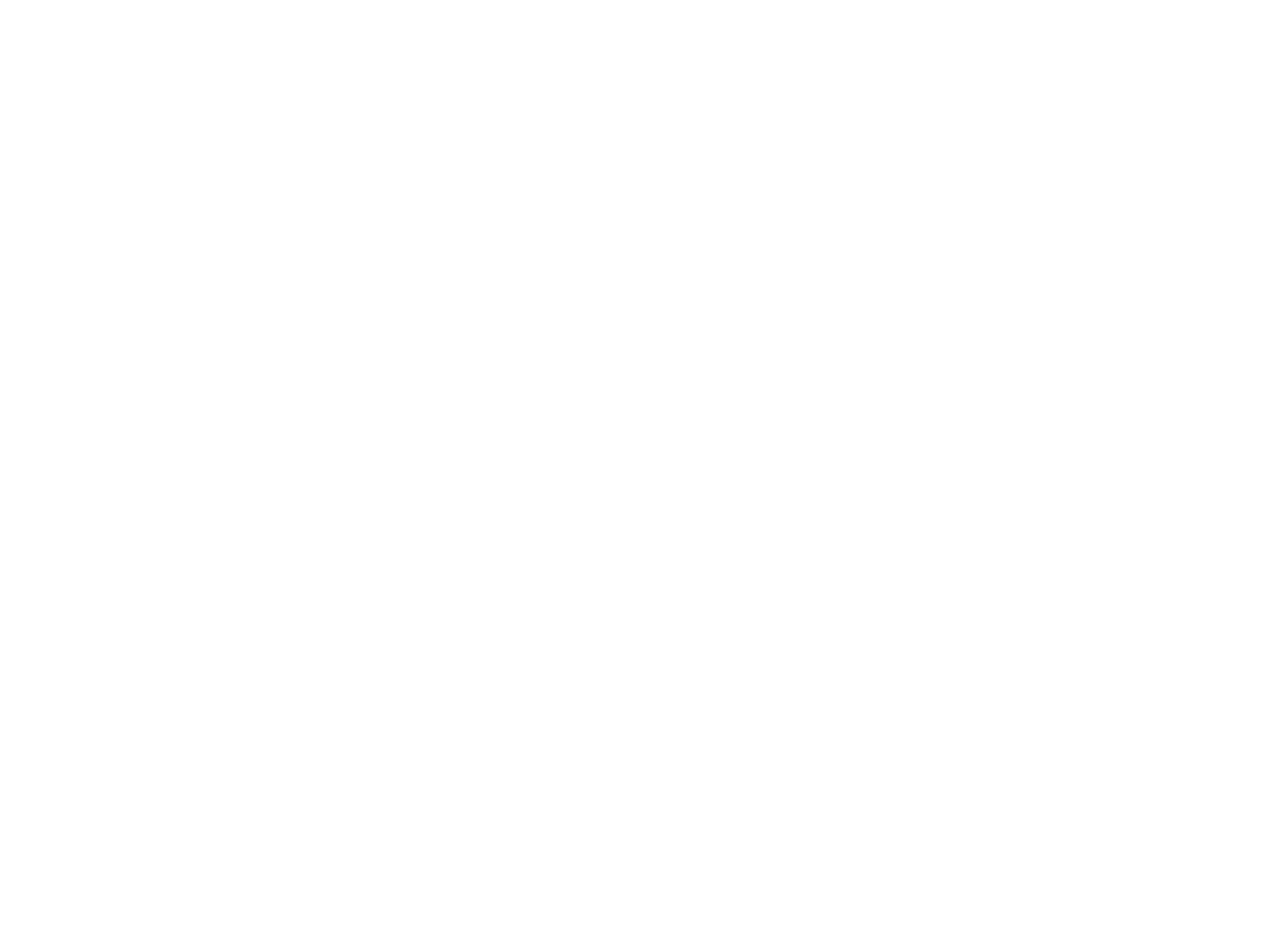
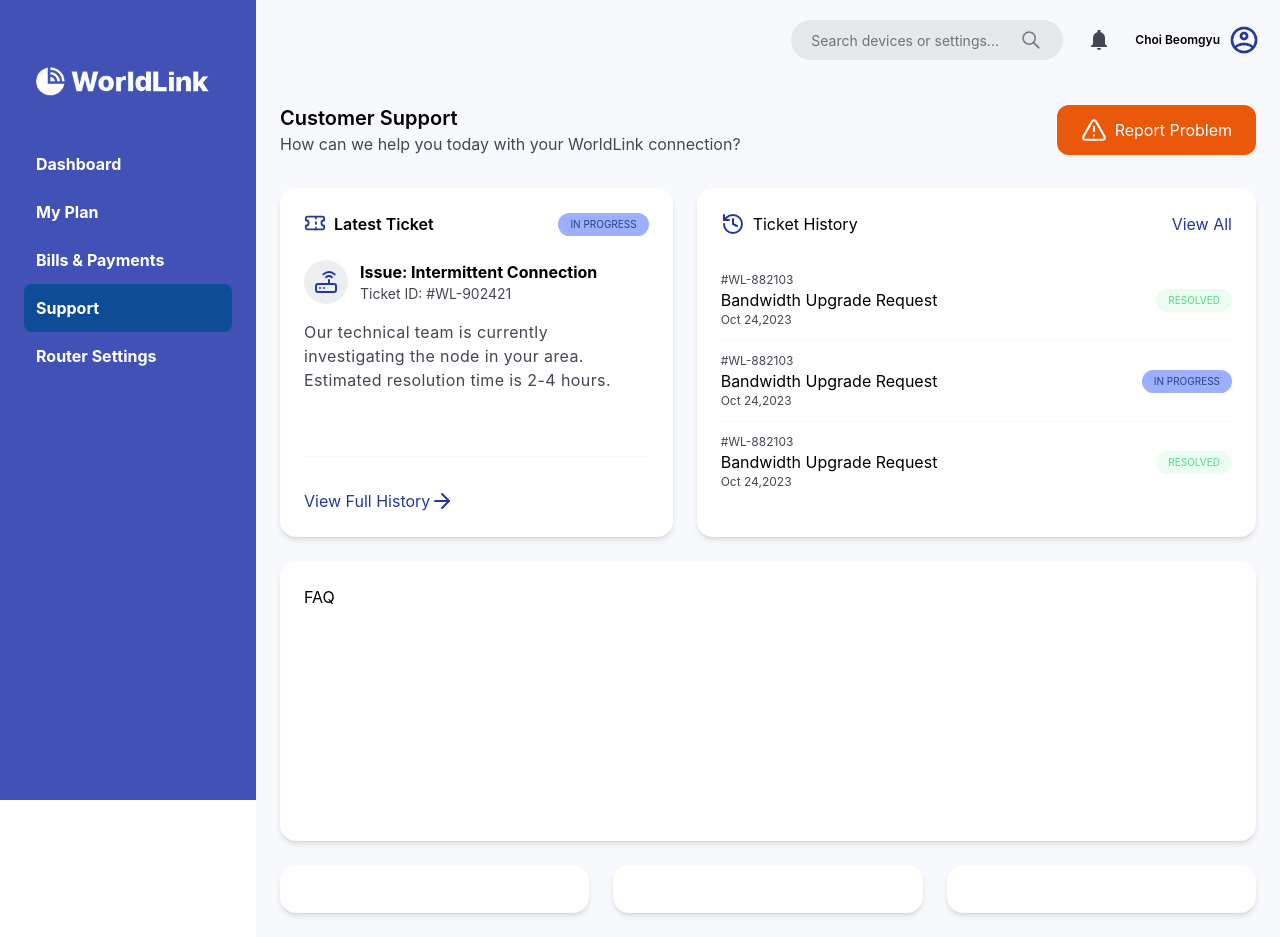
Before and after one commit to shi26tal/worldlink_project, a React (Vite) app: page /support in a window 1280 px wide. Before the commit this address had no page. Before the commit the page ends 800 px from the top, so only its background shows below. Built offline with nearby package versions, Linux system fonts and the light colour scheme.

Commit message:
added support page

```diff
--- a/src/components/Sidebar.tsx
+++ b/src/components/Sidebar.tsx
@@ -53,14 +53,14 @@
 
           <div>
             <NavLink
-              to="supports"
+              to="support"
               className={({ isActive }) =>
                 isActive
                   ? "bg-[#0F4C97] text-white rounded-lg p-3 block"
                   : "text-white p-3 block"
               }
             >
-              Supports
+              Support
             </NavLink>
           </div>
 
--- /dev/null
+++ b/src/pages/SupportPage.tsx
@@ -0,0 +1,136 @@
+import {
+  ArrowRight,
+  History,
+  RouterIcon,
+  Ticket,
+  TriangleAlert,
+} from "lucide-react";
+
+const SupportPage = () => {
+  return (
+    <div className="bg-[#f8f9fc] ml-64 mt-20 p-6 min-h-screen">
+      {/* head customer support */}
+      <div className="flex flex-row justify-between items-center mb-8">
+        <div>
+          <h1 className="text-xl font-semibold">Customer Support</h1>
+          <p className="text-base text-[#454652]">
+            How can we help you today with your WorldLink connection?
+          </p>
+        </div>
+        <div>
+          <button className="flex flex-row px-6 py-3 bg-[#EA580C] rounded-xl text-white gap-2 items-center">
+            <TriangleAlert size={26} />
+            <span>Report Problem</span>
+          </button>
+        </div>
+      </div>
+
+      {/* 2 */}
+      <div className="grid grid-cols-12 gap-6 mb-6">
+        {/* latest ticket */}
+        <div className="col-span-5 bg-white rounded-2xl shadow-md p-6 ">
+          <div className="flex flex-row justify-between items-center mb-6">
+            <div className="flex flex-row gap-2">
+              <Ticket className="text-[#24389C]" size={22} />
+              <p className="text-base font-semibold">Latest Ticket</p>
+            </div>
+
+            <p className="uppercase text-[#2B4088] bg-[#9CB0FF] py-1 px-3 text-[10px] rounded-2xl">
+              In Progress
+            </p>
+          </div>
+
+          <div className="flex flex-row gap-3 items-center mb-4">
+            <span className="bg-[#EDEEF1] rounded-full p-2.5">
+              {" "}
+              <RouterIcon className="text-[#24389C]" />
+            </span>
+            <div>
+              <p className="text-base font-bold">
+                Issue: Intermittent Connection
+              </p>
+              <p className="text-[#454652] text-sm">Ticket ID: #WL-902421</p>
+            </div>
+          </div>
+
+          <p className="text-[#454652] text-base tracking-wide mb-16">
+            Our technical team is currently investigating the node in your area.
+            Estimated resolution time is 2-4 hours.
+          </p>
+          <div className=" border-t border-[#C5C5D41A] pt-8">
+            <button className="flex flex-row cursor-pointer text-[#24389C]  ">
+              <span>View Full History</span>
+              <ArrowRight />
+            </button>
+          </div>
+        </div>
+
+        {/* ticket history */}
+        <div className="col-span-7 bg-white rounded-2xl shadow-md p-6">
+          <div className="flex flex-row justify-between mb-6">
+            <div className="flex flex-row gap-2">
+              <History className="text-[#24389C]" />
+              <p>Ticket History</p>
+            </div>
+            <button className="text-[#24389C] cursor-pointer text-base">
+              View All
+            </button>
+          </div>
+          <div className="flex flex-row justify-between items-center border-b border-[#C5C5D41A] py-3">
+            <div>
+              <p className="text-[#454652] text-xs">#WL-882103</p>
+              <h4 className="text-base">Bandwidth Upgrade Request</h4>
+              <p className="text-[#454652] text-xs">Oct 24,2023</p>
+            </div>
+            <div>
+              <p className="text-[#4ADE80] text-[10px] uppercase bg-[#4ADE801A] px-3 py-1 rounded-2xl">
+                Resolved
+              </p>
+            </div>
+          </div>
+          <div className="flex flex-row justify-between items-center border-b border-[#C5C5D41A] py-3">
+            <div>
+              <p className="text-[#454652] text-xs">#WL-882103</p>
+              <h4 className="text-base">Bandwidth Upgrade Request</h4>
+              <p className="text-[#454652] text-xs">Oct 24,2023</p>
+            </div>
+            <div>
+              <p className="text-[#2B4088] text-[10px] uppercase bg-[#9CB0FF] px-3 py-1 rounded-2xl">
+                In Progress
+              </p>
+            </div>
+          </div>
+          <div className="flex flex-row justify-between items-center py-3">
+            <div>
+              <p className="text-[#454652] text-xs">#WL-882103</p>
+              <h4 className="text-base">Bandwidth Upgrade Request</h4>
+              <p className="text-[#454652] text-xs">Oct 24,2023</p>
+            </div>
+            <div>
+              <p className="text-[#4ADE80] text-[10px] uppercase bg-[#4ADE801A] px-3 py-1 rounded-2xl">
+                Resolved
+              </p>
+            </div>
+          </div>
+        </div>
+      </div>
+
+      {/* 3 */}
+      <div className="bg-white rounded-2xl shadow-md p-6 h-70 mb-6">FAQ</div>
+
+      {/* 4 */}
+      <div className="grid grid-cols-12 gap-6">
+        {/* phone */}
+        <div className="col-span-4 bg-white rounded-2xl shadow-md p-6"></div>
+
+        {/* email */}
+        <div className="col-span-4 bg-white rounded-2xl shadow-md p-6"></div>
+
+        {/* branch */}
+        <div className="col-span-4 bg-white rounded-2xl shadow-md p-6"></div>
+      </div>
+    </div>
+  );
+};
+
+export default SupportPage;
--- a/src/routes/AppRoutes.tsx
+++ b/src/routes/AppRoutes.tsx
@@ -4,16 +4,18 @@
 import MyPlanPage from "../pages/MyPlanPage"
 import RouterSettingPage from "../pages/RouterSettingPage"
 import BillsPaymentPage from "../pages/BillsPaymentPage"
+import SupportPage from "../pages/SupportPage"
 
 
 const AppRoutes = () => {
   return (
     <Routes>
         <Route path="/" element={<AppLayout />}>
-            <Route index element={<HomePage />} />
+            <Route index element={<HomePage />}></Route>
             <Route path="my-plan" element={<MyPlanPage />} />
             <Route path="router-settings" element={<RouterSettingPage />} />
             <Route path="bills-and-payments" element={<BillsPaymentPage />} />
+            <Route path="support" element={<SupportPage />}/>
         </Route>
     </Routes>
   )
```
